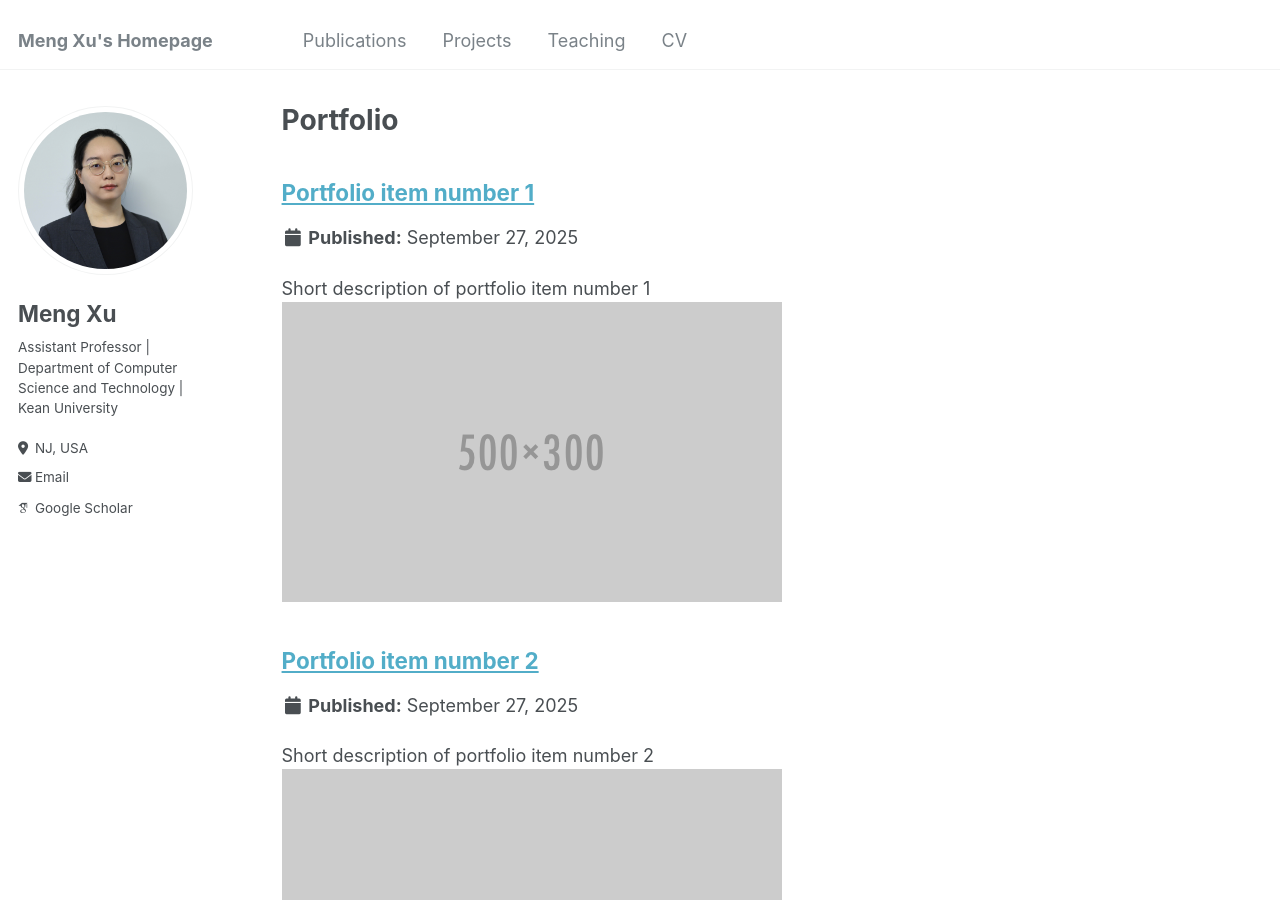
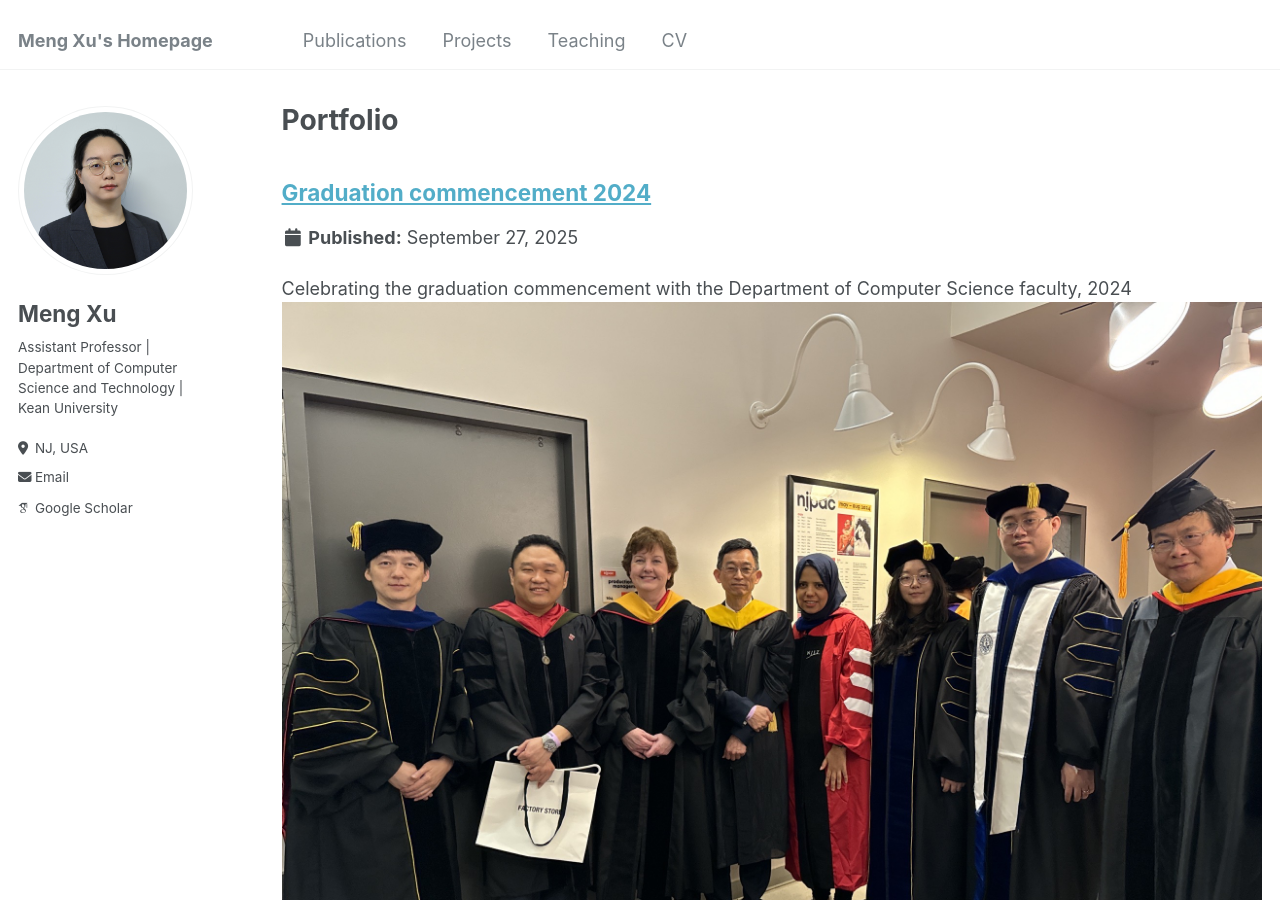
Before and after one commit to MengXu0201/mengxu0201.github.io, a Jekyll site: the page built from _pages/portfolio.html, in a window 1280 px wide and 900 px high. Built offline with Jekyll 4.4.1, drawn with Linux system fonts in a browser that asks for light colours; some web fonts are replaced.

Commit message:
added a photo gallery page

```diff
--- /dev/null
+++ b/_pages/gallery.md
@@ -0,0 +1,82 @@
+---
+layout: archive
+title: ""
+permalink: /cv/
+author_profile: true
+redirect_from:
+  - /resume
+---
+
+{% include base_path %}
+
+[//]: # ([//]: # &#40;## Download My CV &#41;)
+[//]: # (<a href="{{ '/assets/cv/Meng_Xu_CV.pdf' | relative_url }}" download class="download-btn">⬇️ Download My Full CV</a>)
+
+
+## Graduation Commencement 2025
+
+* Celebrating the graduation commencement with the Department of Computer Science faculty and students, 2025.
+<br/><br/><img src='/images/gallery/ceremony_colleage_2025.JPEG' width="700">
+<br/>
+<br/><br/><img src='/images/gallery/ceremony_students_2025.JPG' width="500">
+
+## International Symposium on Biomedical Imaging (ISBI) 2025
+* Presenting our work at ISBI 2025, Houston.
+<table cellspacing="20">
+  <tr>
+    <td><img src="/images/gallery/ISBI_Houston_me.jpg" width="350"></td>
+    <td><img src="/images/gallery/ISBI_Houston_kuan.jpg" width="350"></td>
+  </tr>
+</table>
+
+## Senior Research Presentation 2025
+
+* With students presenting their supervised senior research projects, 2025
+<br/><br/><img src='/images/gallery/Senior_research_presentation_2025.JPG' width="650">
+
+## Graduation Commencement 2024
+
+* Celebrating the graduation commencement with the Department of Computer Science faculty and students, 2024.
+<br/><br/><img src='/images/gallery/ceremony_colleage_2024.JPG' width="650">
+<br/>
+<br/><br/><img src='/images/gallery/ceremony_students_2024.JPG' width="400">
+
+
+
+[//]: # (<table >)
+
+[//]: # (  <tr>)
+
+[//]: # (    <td><img src="/images/gallery/ceremony_students_2024.jpg" width="300"></td>)
+
+[//]: # (    <td><img src="/images/gallery/Kuan_and_me.JPG" width="300"></td>)
+
+[//]: # (  </tr>)
+
+[//]: # (</table>)
+
+[//]: # ()
+[//]: # (<table>)
+
+[//]: # (  <tr>)
+
+[//]: # (    <td style="padding-right:20px;">)
+
+[//]: # (      <img src="/images/gallery/ceremony_students_2024.jpg" width="300">)
+
+[//]: # (    </td>)
+
+[//]: # (    <td>)
+
+[//]: # (      <img src="/images/gallery/Kuan_and_me.JPG" width="300">)
+
+[//]: # (    </td>)
+
+[//]: # (  </tr>)
+
+[//]: # (</table>)
+
+[//]: # (## Services)
+
+[//]: # ()
+[//]: # (* )
--- a/_portfolio/portfolio-1.md
+++ b/_portfolio/portfolio-1.md
@@ -1,6 +1,6 @@
 ---
-title: "Portfolio item number 1"
-excerpt: "Short description of portfolio item number 1<br/><img src='/images/500x300.png'>"
+title: "Graduation commencement 2024"
+excerpt: "Celebrating the graduation commencement with the Department of Computer Science faculty, 2024 <br/><img src='/images/gallery/ceremony_colleage_2024.JPG'>"
 collection: portfolio
 ---
 
```
Also changed, not shown: images/gallery/ceremony_colleage_2024.JPG (added), images/gallery/ceremony_colleage_2025.JPEG (added), 8 other files.
